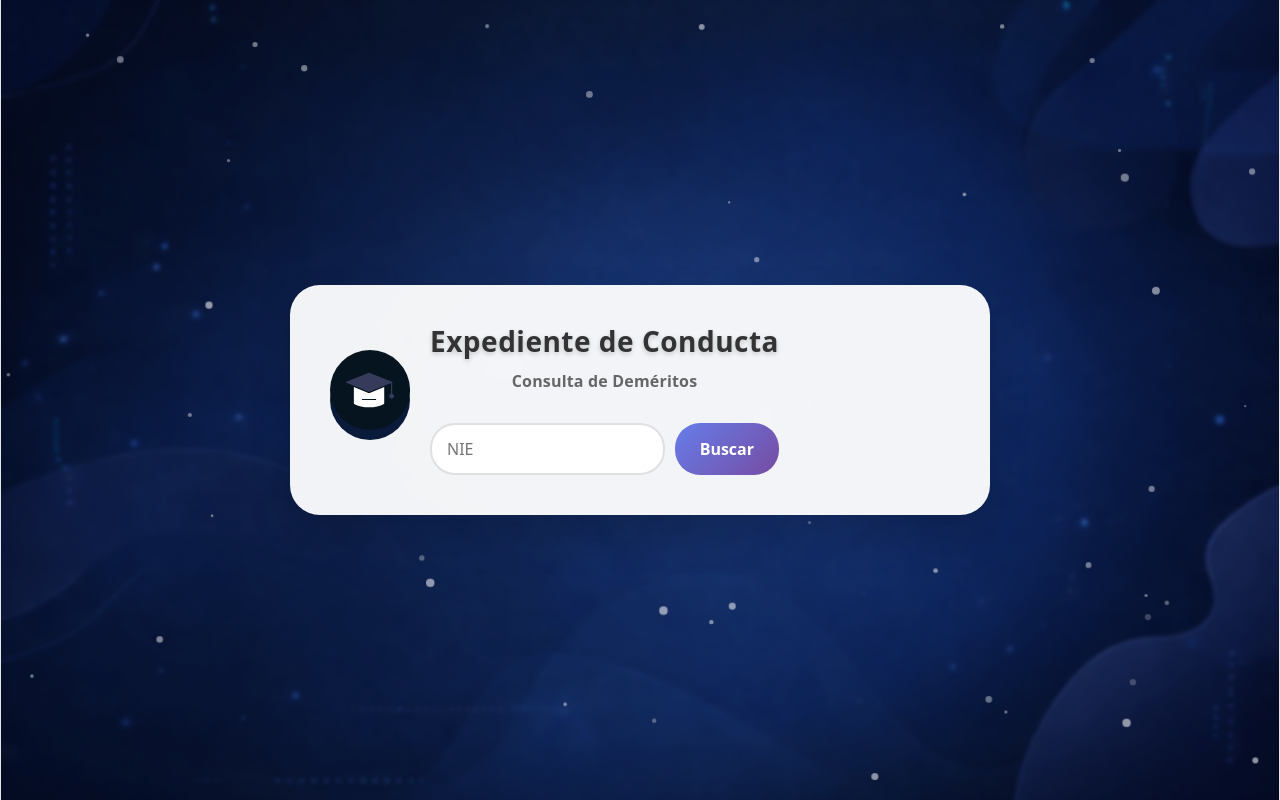
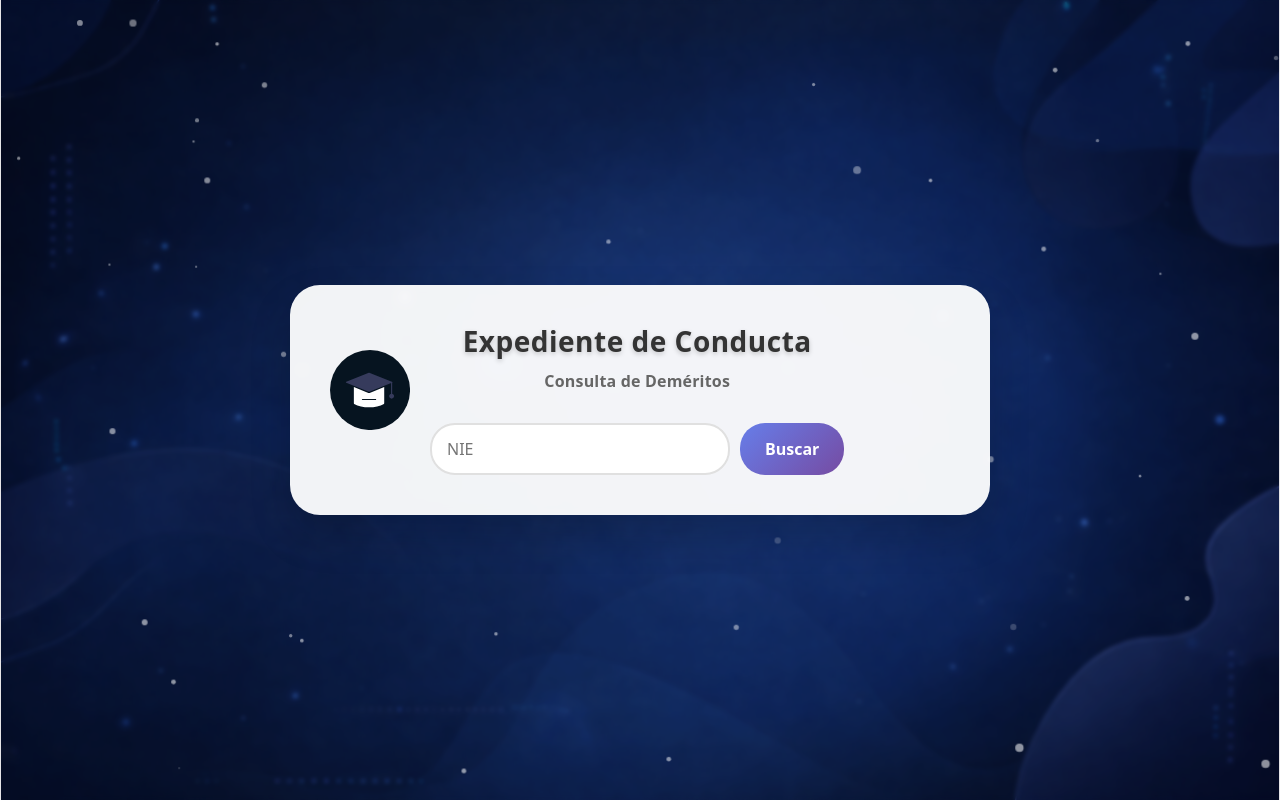
Before and after one commit to josafatdev/proyectofinal, a React (Vite) app in the folder projecto1.0/: page /expediente-conducta in a window 1280 px wide. Built offline with nearby package versions, Linux system fonts and the light colour scheme.

Commit message:
Add files via upload

```diff
--- a/projecto1.0/src/busqueda/ExpedienteConducta.css
+++ b/projecto1.0/src/busqueda/ExpedienteConducta.css
@@ -8,6 +8,7 @@
   background-position: center;
   background-repeat: no-repeat;
   padding: 45px;
+
 }
 
 
@@ -38,7 +39,6 @@
   width: 80px;
   height: 80px;
   border-radius: 50%;
-  background: #0a1a3a;
   display: flex;
   align-items: center;
   justify-content: center;
@@ -76,7 +76,7 @@
   border-radius: 10px;
   border: none;
   outline: none;
-  width: 200px;
+  width: 300px;
   background: white;
 }
 
--- a/projecto1.0/src/busqueda/ExpedienteConducta.jsx
+++ b/projecto1.0/src/busqueda/ExpedienteConducta.jsx
@@ -1,5 +1,5 @@
 import { useNavigate } from 'react-router-dom';
-import { useState } from 'react';
+import { useState, useRef } from 'react';
 import './ExpedienteConducta.css';
 import icono from '../assets/icon-icons(2).svg';
 import fondo from '../assets/blue.png';
@@ -9,6 +9,23 @@ const ExpedienteConducta = () => {
   const navigate = useNavigate();
   const [nie, setNie] = useState('');
   const [loading, setLoading] = useState(false);
+
+  const particulasRef = useRef(null);
+  if (!particulasRef.current) {
+    const particulas = [];
+    for (let i = 0; i < 50; i++) {
+      particulas.push({
+        left: Math.random() * 100,
+        top: Math.random() * 100,
+        size: Math.random() * 5 + 2,
+        duration: Math.random() * 8 + 6,
+        delay: Math.random() * 5,
+        opacity: Math.random() * 0.5 + 0.3
+      });
+    }
+    particulasRef.current = particulas;
+  }
+  const particulas = particulasRef.current;
 
   const handleBuscar = async () => {
     if (!nie.trim()) {
@@ -57,19 +74,6 @@ const ExpedienteConducta = () => {
 
   };
 
-  // Generar partículas
-  const particulas = [];
-  for (let i = 0; i < 50; i++) {
-    particulas.push({
-      left: Math.random() * 100,
-      top: Math.random() * 100,
-      size: Math.random() * 5 + 2,
-      duration: Math.random() * 8 + 6,
-      delay: Math.random() * 5,
-      opacity: Math.random() * 0.5 + 0.3
-    });
-  }
-
   return (
     <div
       className="position-relative vh-100 overflow-hidden"
@@ -110,7 +114,7 @@ const ExpedienteConducta = () => {
         ))}
       </div>
 
-      {/* Contenido principal - tu diseño original */}
+      {/* Contenido principal */}
       <div className="position-relative d-flex justify-content-center align-items-center min-vh-100 p-4" style={{ zIndex: 2 }}>
         <div className="expediente-card" style={{
           background: 'rgba(255, 255, 255, 0.95)',
```
